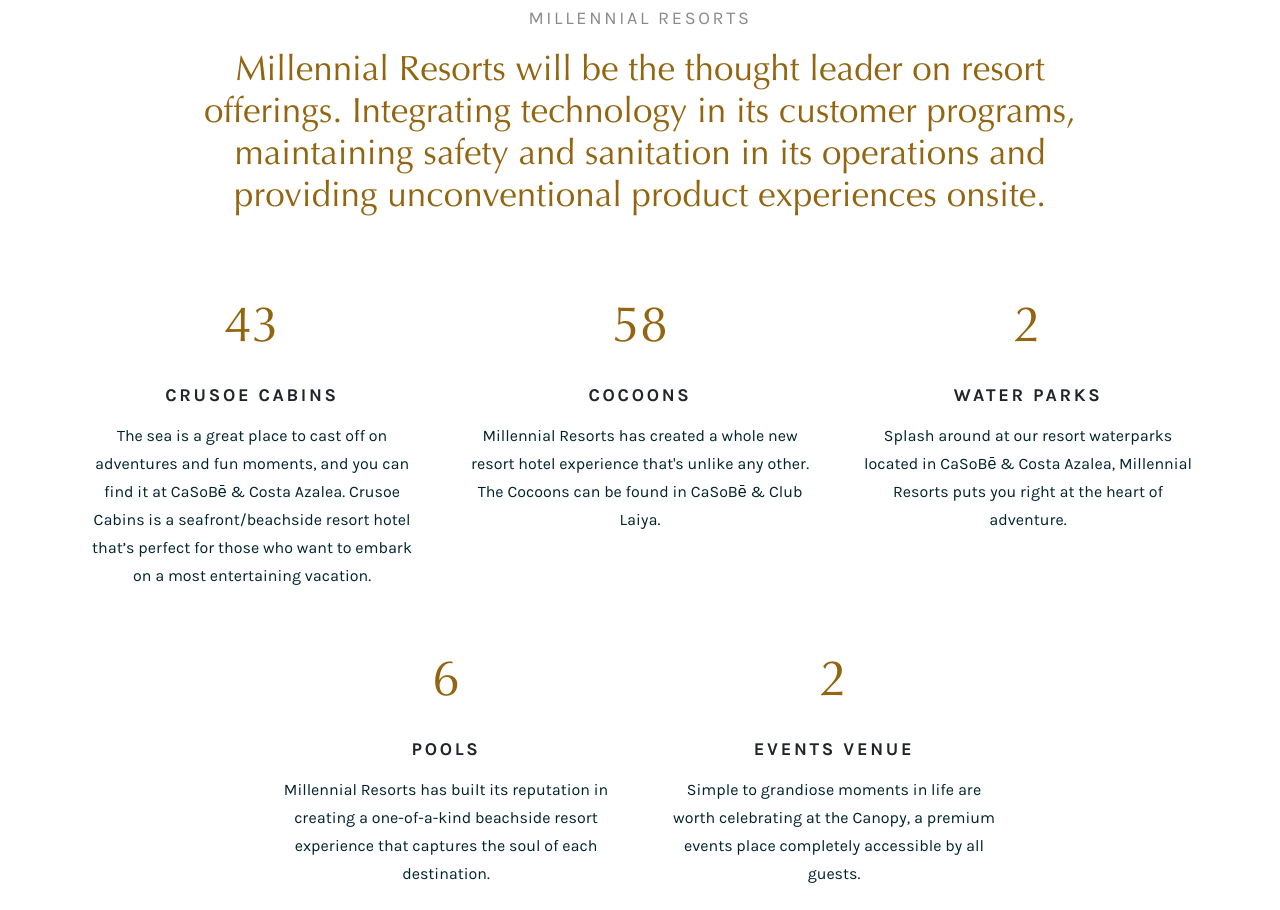
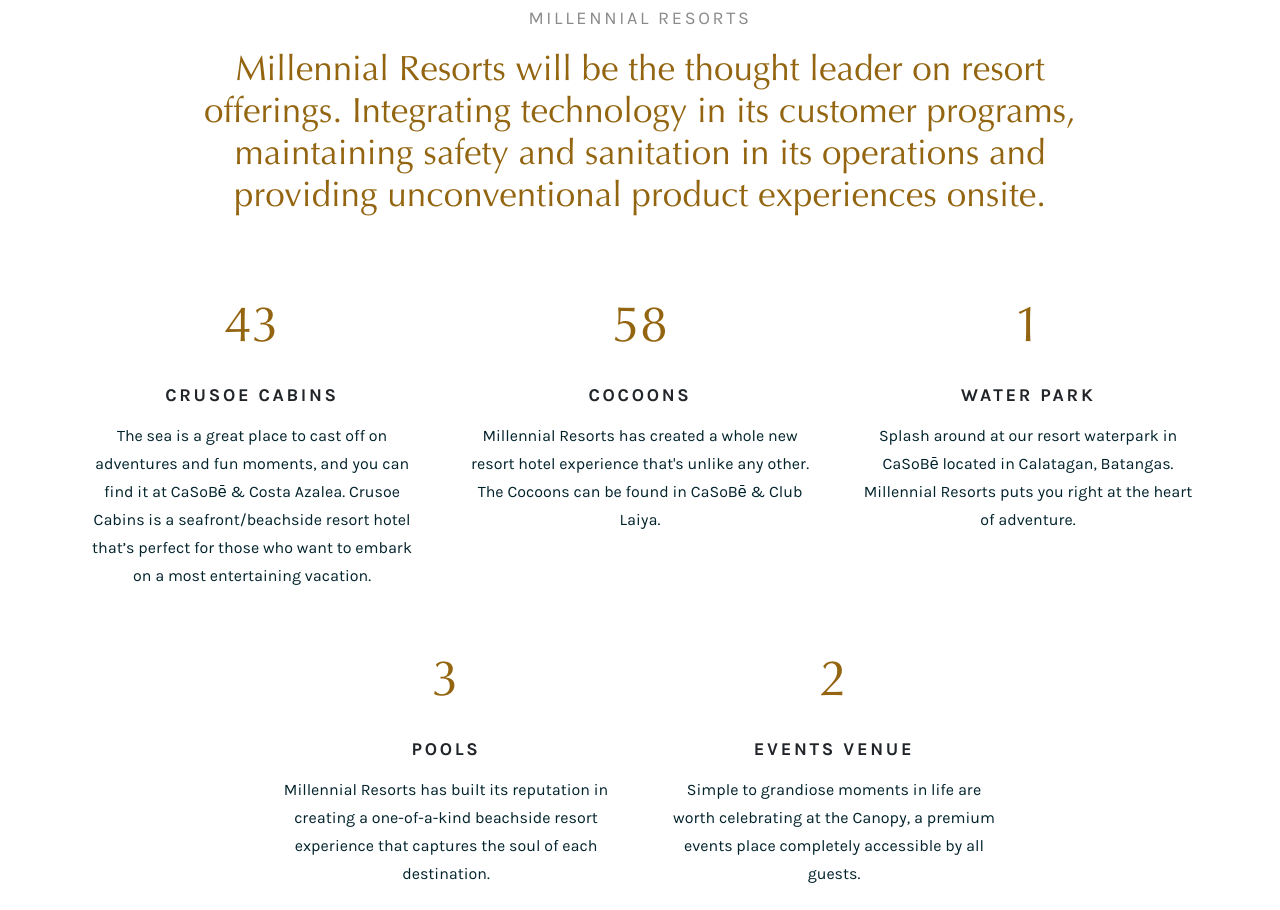
Before and after one commit to SynthesisGroup/millennial-resorts, a plain HTML site: page about-us.html in a window 1280 px wide. Shown: the part 562-1472 px from the top of the page. Drawn offline with nearby package versions, Linux system fonts and the light colour scheme.

Commit message:
content updates in about us

```diff
--- a/about-us.html
+++ b/about-us.html
@@ -110,14 +110,14 @@
                     </div>
                     <div class="col" data-aos="zoom-in" data-aos-duration="1500">
                         <div class="card-counter">
-                            <h4 class="card-counter-header">2</h4>
-                            <h5 class="card-counter-title">Water Parks</h5>
-                            <p>Splash around at our resort waterparks located in CaSoBē & Costa Azalea, Millennial Resorts puts you right at the heart of adventure.</p>
+                            <h4 class="card-counter-header">1</h4>
+                            <h5 class="card-counter-title">Water Park</h5>
+                            <p>Splash around at our resort waterpark in CaSoBē located in Calatagan, Batangas. Millennial Resorts puts you right at the heart of adventure.</p>
                         </div>
                     </div>
                     <div class="col" data-aos="zoom-in" data-aos-duration="2000">
                         <div class="card-counter">
-                            <h4 class="card-counter-header">6</h4>
+                            <h4 class="card-counter-header">3</h4>
                             <h5 class="card-counter-title">Pools</h5>
                             <p>Millennial Resorts has built its reputation in creating a one-of-a-kind beachside resort experience that captures the soul of each destination.</p>
                         </div>
```
